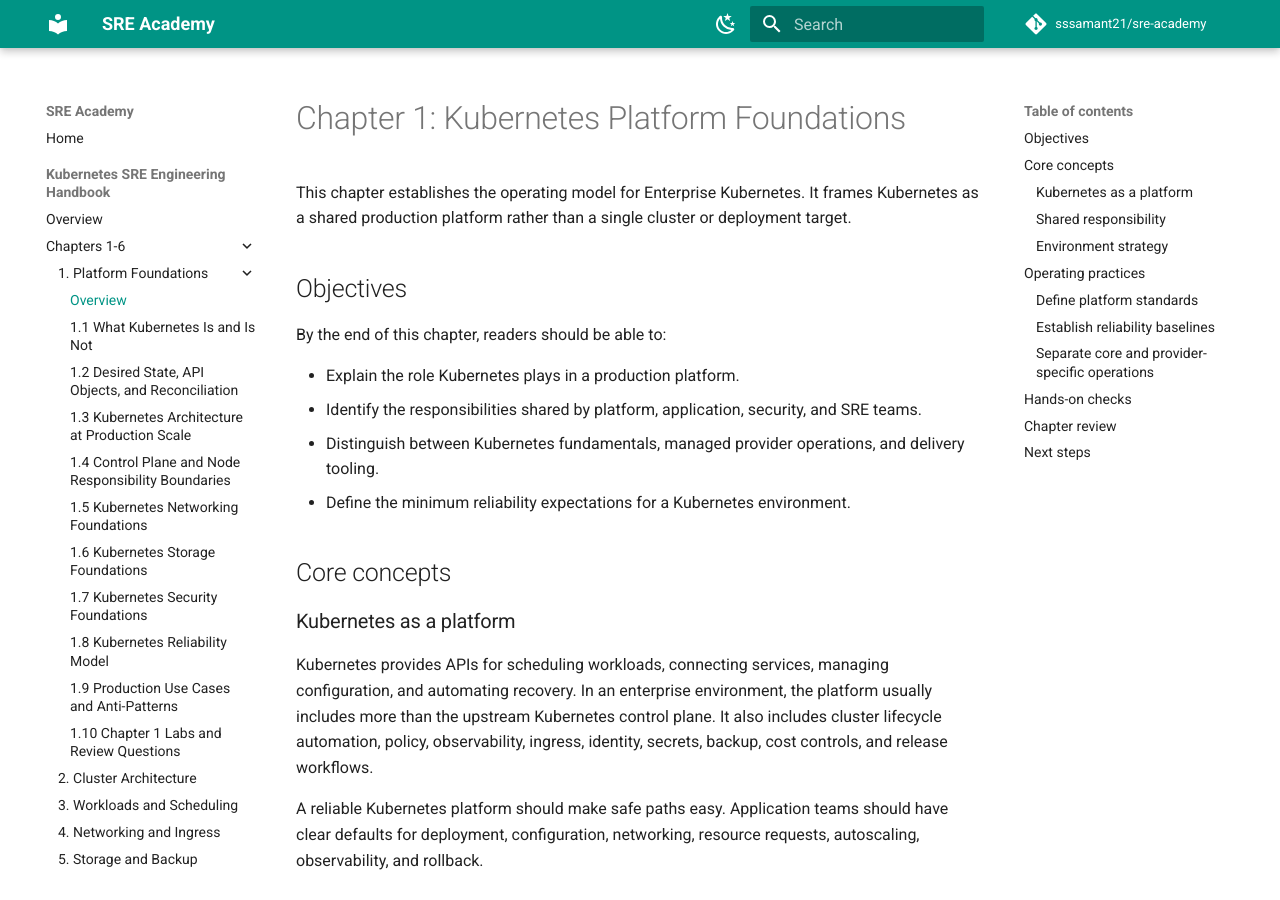
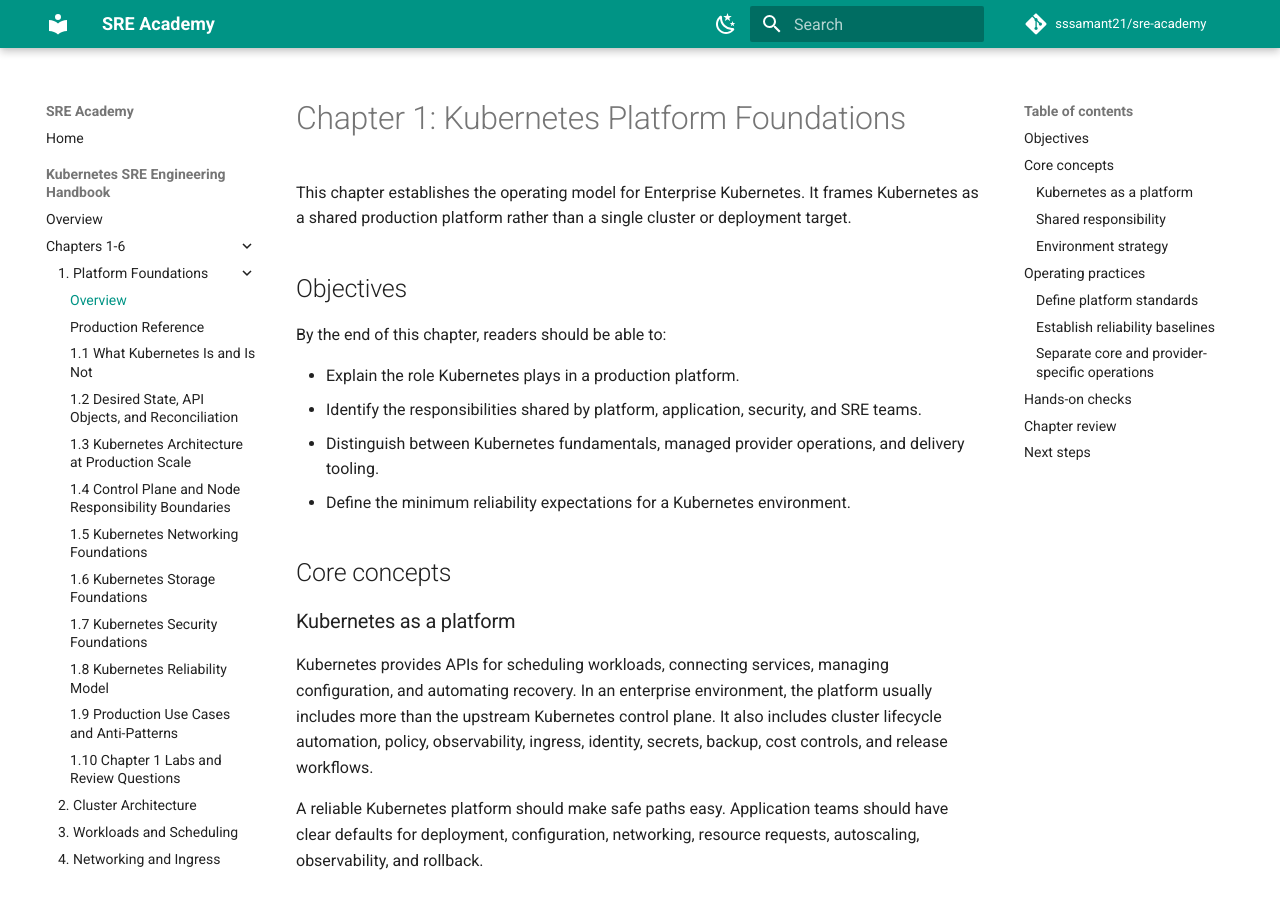
Before and after one commit to sssamant21/sre-academy, an MkDocs documentation site: the page built from docs/books/kubernetes/chapters/chapter-01-platform-foundations.md, in a window 1280 px wide and 900 px high. Built offline with MkDocs 1.6.1 and Material for MkDocs 9.7.7, drawn with Linux system fonts in a browser that asks for light colours; comment, search, counter and statistics services are not loaded.

Commit message:
docs(ch1): add production reference to navigation

```diff
--- a/mkdocs.yml
+++ b/mkdocs.yml
@@ -37,6 +37,7 @@
       - Chapters 1-6:
           - "1. Platform Foundations":
               - Overview: books/kubernetes/chapters/chapter-01-platform-foundations.md
+              - "Production Reference": books/kubernetes/chapter-01/production-reference.md
               - "1.1 What Kubernetes Is and Is Not": books/kubernetes/chapter-01/1.1-what-kubernetes-is-and-is-not.md
               - "1.2 Desired State, API Objects, and Reconciliation": books/kubernetes/chapter-01/1.2-desired-state-api-objects-and-reconciliation.md
               - "1.3 Kubernetes Architecture at Production Scale": books/kubernetes/chapter-01/1.3-kubernetes-architecture-at-production-scale.md
```
